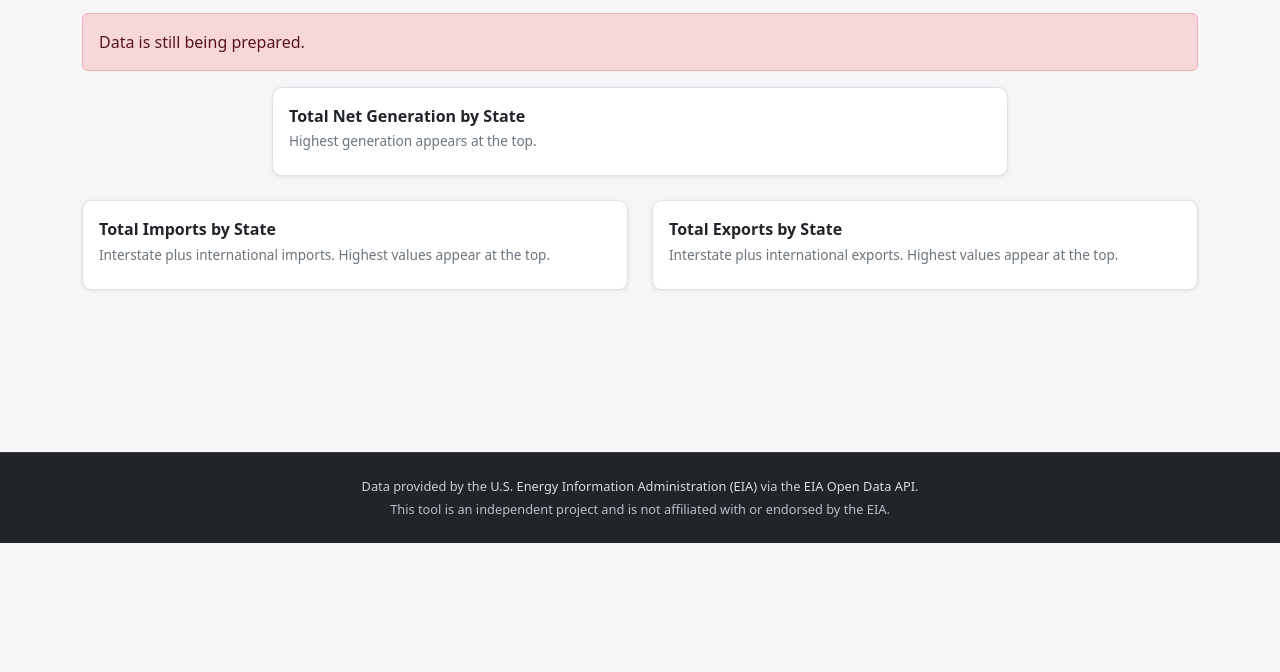
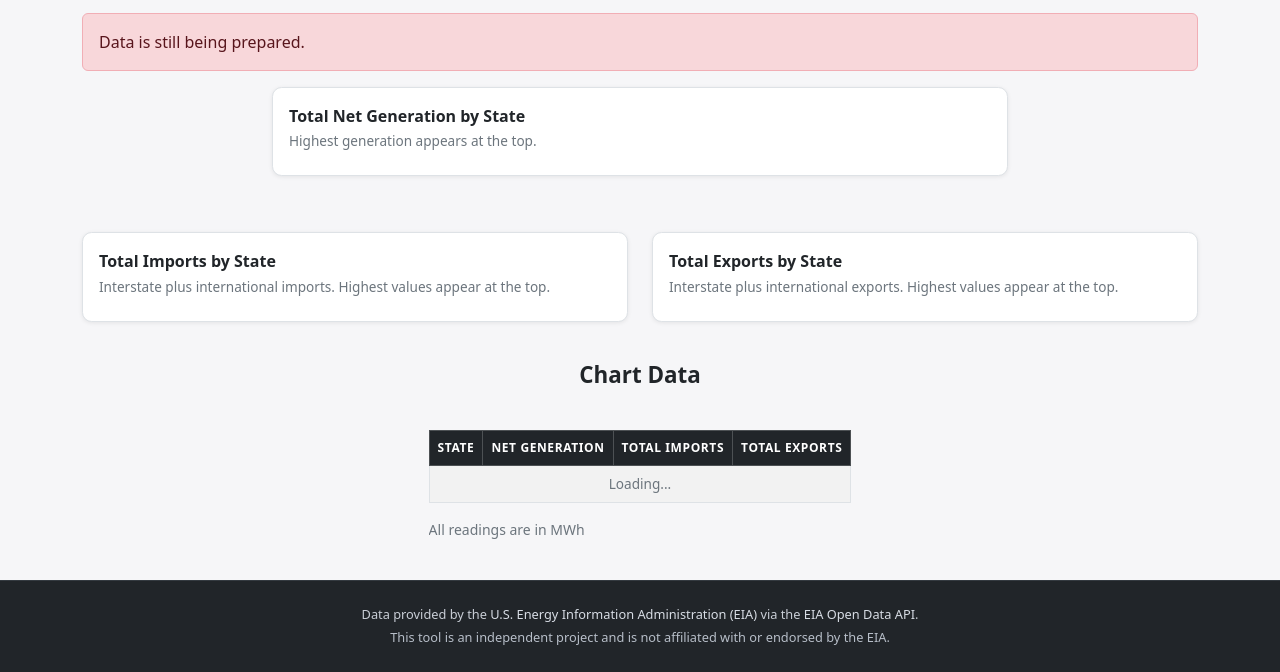
Before and after one commit to jaketimm/EIA-Data-Tool, a Flask app: template templates/state_comparison.html in a window 1280 px wide. Shown: the part 257-929 px from the top of the page. Before the commit the page ends 800 px from the top, so only its background shows below. Run offline with Flask 3, Linux system fonts and the light colour scheme; the template is opened without the code that fills it: most values are stand-ins (such as "Sample title", 1, 10 or a date in 2020); some libraries are stand-ins or nearby versions.

Commit message:
add tables for chart data to generation capacities, state comparision pages

```diff
--- a/static/css/index.css
+++ b/static/css/index.css
@@ -56,7 +56,7 @@
 
 /* ── Chart row ───────────────────────────────────────────────────────────── */
 .chart-row {
-  margin-bottom: 1.5rem;
+  margin-bottom: 2.5rem;
 }
 
 .chart-card {
--- a/static/css/state-comparison.css
+++ b/static/css/state-comparison.css
@@ -8,7 +8,7 @@
 }
 
 .chart-row {
-  margin-bottom: 0.5rem;
+  margin-bottom: 2.5rem;
 }
 
 .filter-card .form-label {
@@ -59,6 +59,36 @@
 }
 
 
+/* ── Results table ───────────────────────────────────────────────────────── */
+.table-container {
+    display: flex;
+    align-items: center;
+    justify-content: center;
+    padding-top: 25px;
+}
+
+.results-table thead th {
+  font-size: 0.75rem;
+  font-weight: 700;
+  letter-spacing: 0.05em;
+  text-transform: uppercase;
+  white-space: nowrap;
+}
+
+.results-table tbody td {
+  font-size: 0.85rem;
+  vertical-align: middle;
+}
+
+.results-table .null-value {
+  color: #ced4da;
+}
+
+.results-count {
+  font-size: 0.8rem;
+  color: #6c757d;
+}
+
 
 @media (max-width: 991.98px) {
   .chart-card .chart-container {
--- a/static/js/state-comparison-charts.js
+++ b/static/js/state-comparison-charts.js
@@ -216,7 +216,42 @@ if (!yearSelect || typeof Plotly === "undefined") {
       },
       plotCfg
     );
+
+    renderTable(data);
+
   }
+
+  function renderTable(data) {
+    const tbody = document.getElementById("comparison-table-body");
+    if (!tbody) return;
+
+    if (!data || !data.generation_states || !data.generation_states.length) {
+      tbody.innerHTML = `<tr><td colspan="4" class="text-center text-muted">No data available.</td></tr>`;
+      return;
+    }
+
+    // Build a lookup by state code
+    const importMap = Object.fromEntries(data.import_states.map((s, i) => [s, data.total_imports[i]]));
+    const exportMap = Object.fromEntries(data.export_states.map((s, i) => [s, data.total_exports[i]]));
+
+    const rows = data.generation_states.map((state, i) => {
+      const gen = data.total_generation[i];
+      const imp = importMap[state] ?? 0;
+      const exp = exportMap[state] ?? 0;
+      const fmt = (v) => v > 0 ? v.toLocaleString("en-US", { maximumFractionDigits: 0 }) : '<span class="null-value">—</span>';
+      return `
+      <tr>
+        <td><abbr title="${data.generation_state_names[i]}">${state}</abbr></td>
+        <td class="text-end">${fmt(gen)}</td>
+        <td class="text-end">${fmt(imp)}</td>
+        <td class="text-end">${fmt(exp)}</td>
+      </tr>
+    `;
+    }).join("");
+
+    tbody.innerHTML = rows;
+  }
+
 
   async function refreshCharts() {
     const year = Number(yearSelect.value);
--- a/templates/index.html
+++ b/templates/index.html
@@ -103,6 +103,11 @@
   </div>
 </div>
 
+<div class="page-header row mb-3 text-center">
+  <div class="col">
+    <h2 class="mb-0">Chart Data</h2>
+  </div>
+</div>
 
 <!-- ── Table ────────────────────────────────────────────────────────────────── -->
 <div class="table-container">
--- a/templates/state_comparison.html
+++ b/templates/state_comparison.html
@@ -64,6 +64,35 @@
     </div>
   </div>
 </div>
+
+<div class="page-header row mb-3 text-center">
+  <div class="col">
+    <h2 class="mb-0">Chart Data</h2>
+  </div>
+</div>
+
+<div class="table-container">
+  <div class="table-responsive d-inline-block">
+    <table class="table table-striped table-hover table-bordered results-table">
+      <thead class="table-dark">
+        <tr>
+          <th>State</th>
+          <th class="text-end">Net Generation</th>
+          <th class="text-end">Total Imports</th>
+          <th class="text-end">Total Exports</th>
+        </tr>
+      </thead>
+      <tbody id="comparison-table-body">
+        <tr>
+          <td colspan="4" class="text-center text-muted">Loading...</td>
+        </tr>
+      </tbody>
+    </table>
+    <p class="text-muted small mt-1">All readings are in MWh</p>
+  </div>
+</div>
+
+
 {% endblock %}
 
 {% block extra_scripts %}
```
Also changed, not shown: static/css/generation-capacities.css (+31 -1 lines), static/js/generation-capacities-charts.js (+42 -10 lines), templates/generation_capacities.html (+32 -0 lines).
